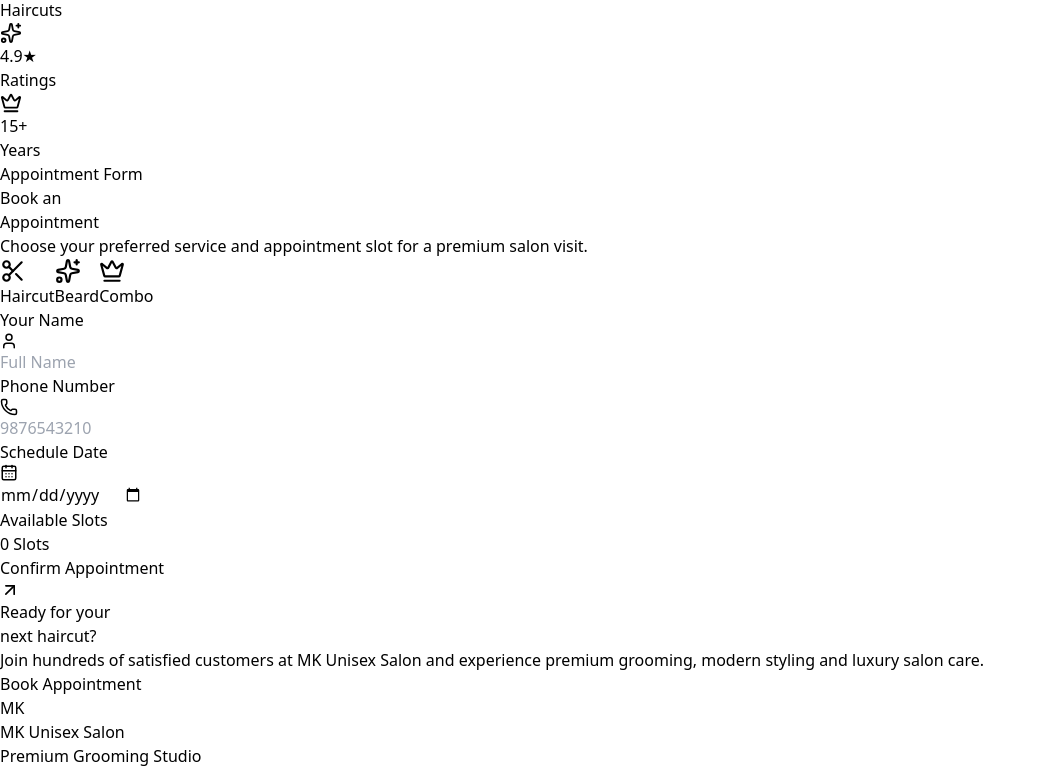
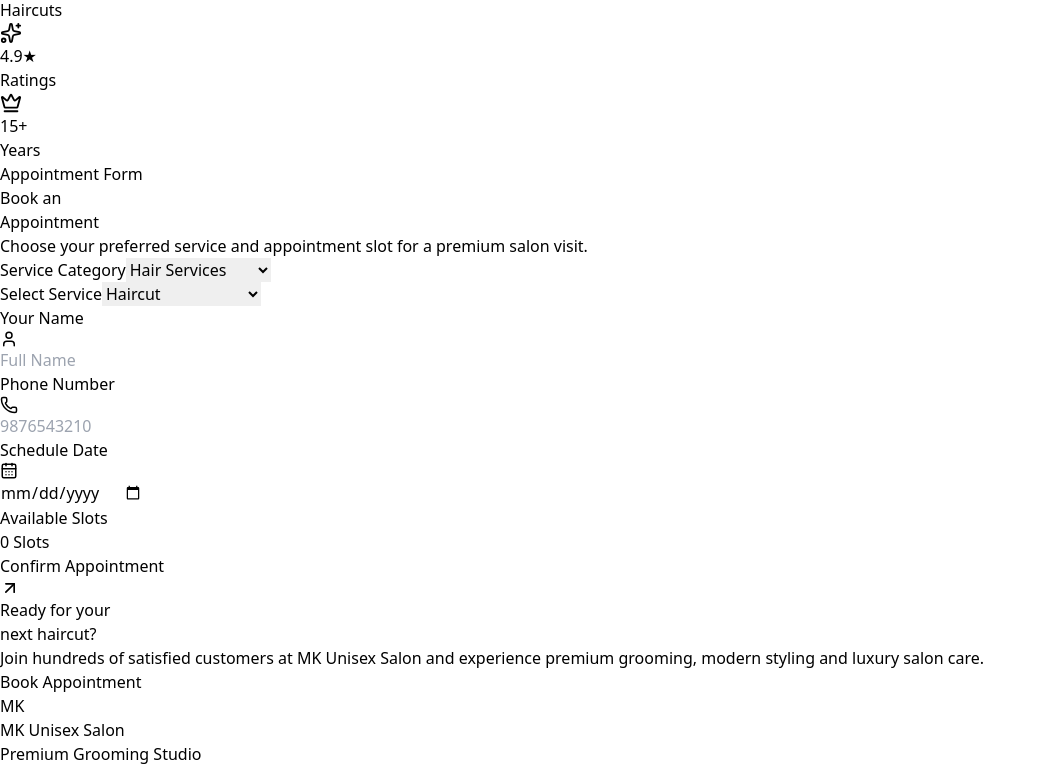
Before and after one commit to harshjaiswalprgm/barber-booking, a React (Vite) app in the folder frontend/: page / in a window 1280 px wide. Shown: the part 4153-4923 px from the top of the page, without its empty margins (0-1046 px from the left). Built offline with nearby package versions, Linux system fonts and the light colour scheme.

Commit message:
mazor booking form update

```diff
--- a/frontend/src/components/BookingForm.jsx
+++ b/frontend/src/components/BookingForm.jsx
@@ -1,263 +1,3 @@
-
-// import React, { useState, useEffect } from "react";
-// import axios from "axios";
-// import { motion } from "framer-motion";
-// import SlotGrid from "./SlotGrid";
-
-// export default function BookingForm() {
-
-//   const [name, setName] = useState("");
-//   const [phone, setPhone] = useState("");
-//   const [service, setService] = useState("Haircut");
-//   const [date, setDate] = useState("");
-//   const [slot, setSlot] = useState("");
-//   const [loading, setLoading] = useState(false);
-
-//   const [slots, setSlots] = useState([]);
-
-//   // ✅ Fetch slots when date changes
-//   useEffect(() => {
-
-//     if (!date) return;
-
-//     axios
-//       .get(
-//         `${import.meta.env.VITE_API_URL}/api/bookings/slots?date=${date}`
-//       )
-//       .then((res) => {
-
-//         console.log("SLOTS:", res.data);
-
-//         // ✅ Safety check
-//         if (Array.isArray(res.data)) {
-//           setSlots(res.data);
-//         } else {
-//           setSlots([]);
-//         }
-
-//       })
-//       .catch((err) => {
-
-//         console.log(err);
-
-//         setSlots([]);
-
-//       });
-
-//   }, [date]);
-
-//   // ✅ Prevent filter crash
-//   const availableCount = Array.isArray(slots)
-//     ? slots.filter((s) => s.available).length
-//     : 0;
-
-//   // ✅ Handle Booking
-//   const handleBook = async () => {
-
-//     if (!name || !phone || !date || !slot) {
-
-//       alert("Please fill all fields");
-
-//       return;
-
-//     }
-
-//     try {
-
-//       setLoading(true);
-
-//       await axios.post(
-
-//         `${import.meta.env.VITE_API_URL}/api/bookings`,
-
-//         {
-//           name,
-//           phone,
-//           service,
-//           date,
-//           time: slot,
-//         }
-
-//       );
-
-//       alert("Booking Confirmed!");
-
-//       window.open(
-//         `https://wa.me/91${phone}?text=Your MK Salon booking is confirmed at ${slot}`,
-//         "_blank"
-//       );
-
-//       // ✅ Reset
-//       setName("");
-//       setPhone("");
-//       setService("Haircut");
-//       setDate("");
-//       setSlot("");
-
-//     } catch (error) {
-
-//       console.log(error);
-
-//       alert(
-//         error.response?.data?.error ||
-//         "Booking failed. Try again."
-//       );
-
-//     } finally {
-
-//       setLoading(false);
-
-//     }
-
-//   };
-
-//   return (
-
-//     <div className="min-h-screen flex items-center justify-center bg-gradient-to-br from-gray-900 via-gray-800 to-black px-4">
-
-//       <motion.div
-//         initial={{ opacity: 0, y: 60 }}
-//         animate={{ opacity: 1, y: 0 }}
-//         transition={{ duration: 0.6 }}
-//         className="w-full max-w-xl"
-//       >
-
-//         <div className="bg-white/10 backdrop-blur-xl border border-gray-700 shadow-2xl rounded-3xl p-10 text-white">
-
-//           <h1 className="text-3xl font-bold text-center mb-2 text-yellow-400">
-//             MK Salon
-//           </h1>
-
-//           <p className="text-center text-gray-300 mb-8">
-//             Premium Grooming Experience
-//           </p>
-
-//           {/* Name */}
-//           <div className="mb-5">
-
-//             <label className="text-sm text-gray-300">
-//               Full Name
-//             </label>
-
-//             <input
-//               type="text"
-//               placeholder="Full Name"
-//               className="w-full mt-1 p-3 rounded-xl bg-white/10 border border-gray-600 focus:outline-none focus:ring-2 focus:ring-yellow-400"
-//               value={name}
-//               onChange={(e) => setName(e.target.value)}
-//             />
-
-//           </div>
-
-//           {/* Phone */}
-//           <div className="mb-5">
-
-//             <label className="text-sm text-gray-300">
-//               Phone Number
-//             </label>
-
-//             <input
-//               type="text"
-//               placeholder="9876543210"
-//               className="w-full mt-1 p-3 rounded-xl bg-white/10 border border-gray-600 focus:outline-none focus:ring-2 focus:ring-yellow-400"
-//               value={phone}
-//               onChange={(e) => setPhone(e.target.value)}
-//             />
-
-//           </div>
-
-//           {/* Service */}
-//           <div className="mb-5">
-
-//             <label className="text-sm text-gray-300">
-//               Select Service
-//             </label>
-
-//             <select
-//               className="w-full mt-1 p-3 rounded-xl bg-white/10 border border-gray-600 focus:outline-none focus:ring-2 focus:ring-yellow-400"
-//               value={service}
-//               onChange={(e) => setService(e.target.value)}
-//             >
-
-//               <option className="text-black">
-//                 Haircut
-//               </option>
-
-//               <option className="text-black">
-//                 Beard Trim
-//               </option>
-
-//               <option className="text-black">
-//                 Haircut + Beard
-//               </option>
-
-//             </select>
-
-//           </div>
-
-//           {/* Date */}
-//           <div className="mb-5">
-
-//             <label className="text-sm text-gray-300">
-//               Select Date
-//             </label>
-
-//             <input
-//               type="date"
-//               className="w-full mt-1 p-3 rounded-xl bg-white/10 border border-gray-600 focus:outline-none focus:ring-2 focus:ring-yellow-400"
-//               value={date}
-//               onChange={(e) => setDate(e.target.value)}
-//             />
-
-//           </div>
-
-//           {/* Available slots */}
-//           <p className="text-sm text-gray-300 mb-3">
-
-//             Only{" "}
-
-//             <span className="text-yellow-400 font-bold">
-//               {availableCount}
-//             </span>{" "}
-
-//             slots left today
-
-//           </p>
-
-//           {/* Slot Grid */}
-//           <div className="mb-6">
-
-//             <SlotGrid
-//               slots={slots}
-//               selected={slot}
-//               onSelect={setSlot}
-//             />
-
-//           </div>
-
-//           {/* Button */}
-//           <motion.button
-//             whileHover={{ scale: 1.03 }}
-//             whileTap={{ scale: 0.97 }}
-//             onClick={handleBook}
-//             disabled={loading}
-//             className="w-full bg-yellow-500 text-black py-3 rounded-2xl font-bold shadow-lg hover:bg-yellow-400 transition disabled:opacity-50"
-//           >
-
-//             {loading ? "Booking..." : "Confirm Booking"}
-
-//           </motion.button>
-
-//         </div>
-
-//       </motion.div>
-
-//     </div>
-
-//   );
-// }
-
-
 import React, { useState, useEffect } from "react";
 import axios from "axios";
 import { motion } from "framer-motion";
@@ -274,38 +14,98 @@
 import SlotGrid from "./SlotGrid";
 
 export default function BookingForm() {
-
   const [name, setName] = useState("");
   const [phone, setPhone] = useState("");
   const [service, setService] = useState("Haircut");
   const [date, setDate] = useState("");
   const [slot, setSlot] = useState("");
   const [loading, setLoading] = useState(false);
+  const [category, setCategory] = useState("Hair Services");
 
   const [slots, setSlots] = useState([]);
+  const services = {
+    "Hair Services": [
+      "Haircut",
+      "Hair Wash",
+      "Blow Dry",
+      "Hair Colour",
+      "Root Touch Up",
+      "Global Hair Colour",
+    ],
+
+    "Hair Treatments": [
+      "Keratin Treatment",
+      "Keratin Botox",
+      "Smoothening",
+      "Kerasmooth",
+      "Nanoplastia Organic",
+      "Protein Treatment",
+      "Moisture Therapy",
+    ],
+
+    "Hair Spa": [
+      "Matrix Hair Spa",
+      "Loreal Hair Spa",
+      "Keratin Hair Spa",
+      "Botox Hair Spa",
+      "Anti Dandruff Hair Spa",
+      "Anti Hair Fall Hair Spa",
+    ],
+
+    "Facial & Cleanup": [
+      "Fruit Facial",
+      "Aroma Facial",
+      "Lotus Facial",
+      "Wine Facial",
+      "Diamond Glow Facial",
+      "Basic De Tan",
+      "Ozone De Tan",
+      "O3+ De Tan",
+      "Hydra Facial",
+    ],
+
+    Waxing: [
+      "Full Arms Wax",
+      "Full Legs Wax",
+      "Honey Wax",
+      "Chocolate Wax",
+      "Rica Wax",
+    ],
+
+    Massage: ["Head Massage", "Body Massage"],
+
+    "Men Packages": [
+      "Haircut + Beard",
+      "Haircut + Hair Spa",
+      "Haircut + Head Massage",
+      "Haircut + Beard + Hair Spa",
+    ],
+
+    "Special Offers": [
+      "Botox Treatment",
+      "Keratin Treatment Offer",
+      "Highlight Balayage",
+      "Premium Facial Combo",
+      "Premium De Tan Cleanup",
+    ],
+  };
 
   // FETCH SLOTS
   useEffect(() => {
-
     if (!date) return;
 
     axios
-      .get(
-        `${import.meta.env.VITE_API_URL}/api/bookings/slots?date=${date}`
-      )
+      .get(`${import.meta.env.VITE_API_URL}/api/bookings/slots?date=${date}`)
       .then((res) => {
-
         if (Array.isArray(res.data)) {
           setSlots(res.data);
         } else {
           setSlots([]);
         }
-
       })
       .catch(() => {
         setSlots([]);
       });
-
   }, [date]);
 
   // AVAILABLE COUNT
@@ -315,21 +115,16 @@
 
   // BOOK
   const handleBook = async () => {
-
     if (!name || !phone || !date || !slot) {
-
       alert("Please fill all fields");
 
       return;
-
     }
 
     try {
-
       setLoading(true);
 
       await axios.post(
-
         `${import.meta.env.VITE_API_URL}/api/bookings`,
 
         {
@@ -338,8 +133,7 @@
           service,
           date,
           time: slot,
-        }
-
+        },
       );
 
       alert("Booking Confirmed!");
@@ -349,71 +143,42 @@
       setService("Haircut");
       setDate("");
       setSlot("");
-
     } catch (error) {
-
-      alert(
-        error.response?.data?.error ||
-        "Booking failed"
-      );
-
+      alert(error.response?.data?.error || "Booking failed");
     } finally {
-
       setLoading(false);
-
     }
-
   };
 
   return (
-
-    <section
-      id="booking"
-      className="bg-[#0b0b0b] py-20 px-5 md:px-8"
-    >
-
+    <section id="booking" className="bg-[#0b0b0b] py-20 px-5 md:px-8">
       <div className="max-w-6xl mx-auto">
-
         <div className="grid lg:grid-cols-2 overflow-hidden rounded-[32px] border border-white/10 bg-[#111111]">
-
           {/* LEFT SIDE */}
           <div className="relative p-10 md:p-14 bg-[#0d0d0d] flex flex-col justify-between min-h-[760px] overflow-hidden">
-
             {/* Glow */}
             <div className="absolute top-0 left-0 w-[300px] h-[300px] bg-yellow-500/10 blur-3xl rounded-full"></div>
 
             {/* CONTENT */}
             <div className="relative z-10">
-
               <p className="uppercase tracking-[5px] text-yellow-400 text-xs mb-5">
                 MK UNISEX SALON
               </p>
 
               <h1 className="text-[52px] md:text-[72px] leading-[0.9] tracking-[-3px] font-black text-white mb-8">
-
                 Book Your
-
                 <br />
-
-                <span className="text-yellow-400">
-                  Style
-                </span>
-
+                <span className="text-yellow-400">Style</span>
               </h1>
 
               <p className="text-gray-400 leading-8 text-[15px] max-w-sm">
-
-                Luxury grooming, modern cuts, beard styling
-                and premium salon experience designed for
-                confidence.
-
+                Luxury grooming, modern cuts, beard styling and premium salon
+                experience designed for confidence.
               </p>
-
             </div>
 
             {/* IMAGE */}
             <div className="relative rounded-[28px] overflow-hidden mt-12 h-[320px] group">
-
               <img
                 src="https://images.unsplash.com/photo-1621605815971-fbc98d665033?q=80&w=1200&auto=format&fit=crop"
                 alt=""
@@ -423,7 +188,6 @@
               <div className="absolute inset-0 bg-gradient-to-t from-black/80 to-transparent"></div>
 
               <div className="absolute bottom-5 left-5">
-
                 <p className="text-yellow-400 text-xs tracking-[4px] uppercase mb-1">
                   Since 2018
                 </p>
@@ -431,282 +195,173 @@
                 <h3 className="text-white text-3xl font-bold">
                   Premium Grooming
                 </h3>
-
               </div>
-
             </div>
 
             {/* STATS */}
             <div className="grid grid-cols-3 gap-4 mt-8">
+              <div className="bg-white/[0.03] border border-white/10 rounded-[24px] p-5">
+                <Scissors size={22} className="text-yellow-400 mb-4" />
 
-              <div className="bg-white/[0.03] border border-white/10 rounded-[24px] p-5">
+                <h3 className="text-3xl font-black text-white">500+</h3>
 
-                <Scissors
-                  size={22}
-                  className="text-yellow-400 mb-4"
-                />
-
-                <h3 className="text-3xl font-black text-white">
-                  500+
-                </h3>
-
-                <p className="text-gray-500 text-sm mt-1">
-                  Haircuts
-                </p>
-
+                <p className="text-gray-500 text-sm mt-1">Haircuts</p>
               </div>
 
               <div className="bg-white/[0.03] border border-white/10 rounded-[24px] p-5">
+                <Sparkles size={22} className="text-yellow-400 mb-4" />
 
-                <Sparkles
-                  size={22}
-                  className="text-yellow-400 mb-4"
-                />
+                <h3 className="text-3xl font-black text-white">4.9★</h3>
 
-                <h3 className="text-3xl font-black text-white">
-                  4.9★
-                </h3>
-
-                <p className="text-gray-500 text-sm mt-1">
-                  Ratings
-                </p>
-
+                <p className="text-gray-500 text-sm mt-1">Ratings</p>
               </div>
 
               <div className="bg-white/[0.03] border border-white/10 rounded-[24px] p-5">
+                <Crown size={22} className="text-yellow-400 mb-4" />
 
-                <Crown
-                  size={22}
-                  className="text-yellow-400 mb-4"
-                />
+                <h3 className="text-3xl font-black text-white">15+</h3>
 
-                <h3 className="text-3xl font-black text-white">
-                  15+
-                </h3>
-
-                <p className="text-gray-500 text-sm mt-1">
-                  Years
-                </p>
-
+                <p className="text-gray-500 text-sm mt-1">Years</p>
               </div>
-
             </div>
-
           </div>
 
           {/* RIGHT SIDE */}
           <div className="bg-[#f5f1ea] px-10 md:px-14 py-14 flex flex-col justify-center">
-
             <div className="max-w-lg mx-auto w-full">
-
               {/* HEADER */}
               <div className="mb-10">
-
                 <p className="uppercase tracking-[5px] text-gray-500 text-xs mb-4">
                   Appointment Form
                 </p>
 
                 <h2 className="text-[48px] leading-[1] tracking-[-2px] font-black text-black mb-5">
-
                   Book an
-
                   <br />
-
                   Appointment
-
                 </h2>
 
                 <p className="text-gray-600 leading-7 text-[15px]">
-
-                  Choose your preferred service and
-                  appointment slot for a premium salon visit.
-
+                  Choose your preferred service and appointment slot for a
+                  premium salon visit.
                 </p>
-
               </div>
 
               {/* SERVICES */}
-              <div className="grid grid-cols-3 gap-4 mb-8">
+              <div className="space-y-4 mb-8">
+                <div>
+                  <label className="text-sm font-medium text-gray-600 block mb-2">
+                    Service Category
+                  </label>
 
-                {/* HAIRCUT */}
-                <button
-                  onClick={() => setService("Haircut")}
-                  className={`rounded-[24px] p-5 border transition duration-300 ${
-                    service === "Haircut"
-                      ? "bg-black text-white border-black"
-                      : "bg-white border-gray-200 hover:border-black"
-                  }`}
-                >
+                  <select
+                    value={category}
+                    onChange={(e) => {
+                      setCategory(e.target.value);
+                      setService(services[e.target.value][0]);
+                    }}
+                    className="w-full bg-white border border-gray-200 rounded-2xl px-4 py-4 outline-none"
+                  >
+                    {Object.keys(services).map((cat) => (
+                      <option key={cat} value={cat}>
+                        {cat}
+                      </option>
+                    ))}
+                  </select>
+                </div>
 
-                  <Scissors
-                    size={26}
-                    className="mx-auto mb-3"
-                  />
+                <div>
+                  <label className="text-sm font-medium text-gray-600 block mb-2">
+                    Select Service
+                  </label>
 
-                  <p className="font-semibold text-sm">
-                    Haircut
-                  </p>
-
-                </button>
-
-                {/* BEARD */}
-                <button
-                  onClick={() => setService("Beard Trim")}
-                  className={`rounded-[24px] p-5 border transition duration-300 ${
-                    service === "Beard Trim"
-                      ? "bg-black text-white border-black"
-                      : "bg-white border-gray-200 hover:border-black"
-                  }`}
-                >
-
-                  <Sparkles
-                    size={26}
-                    className="mx-auto mb-3"
-                  />
-
-                  <p className="font-semibold text-sm">
-                    Beard
-                  </p>
-
-                </button>
-
-                {/* COMBO */}
-                <button
-                  onClick={() =>
-                    setService("Haircut + Beard")
-                  }
-                  className={`rounded-[24px] p-5 border transition duration-300 ${
-                    service === "Haircut + Beard"
-                      ? "bg-black text-white border-black"
-                      : "bg-white border-gray-200 hover:border-black"
-                  }`}
-                >
-
-                  <Crown
-                    size={26}
-                    className="mx-auto mb-3"
-                  />
-
-                  <p className="font-semibold text-sm">
-                    Combo
-                  </p>
-
-                </button>
-
+                  <select
+                    value={service}
+                    onChange={(e) => setService(e.target.value)}
+                    className="w-full bg-white border border-gray-200 rounded-2xl px-4 py-4 outline-none"
+                  >
+                    {services[category].map((item) => (
+                      <option key={item} value={item}>
+                        {item}
+                      </option>
+                    ))}
+                  </select>
+                </div>
               </div>
 
               {/* INPUTS */}
               <div className="grid md:grid-cols-2 gap-4 mb-4">
-
                 {/* NAME */}
                 <div>
-
                   <label className="text-sm font-medium text-gray-600 block mb-2">
                     Your Name
                   </label>
 
                   <div className="bg-white border border-gray-200 rounded-2xl px-4 py-4 flex items-center gap-3">
-
-                    <User
-                      size={18}
-                      className="text-gray-400"
-                    />
+                    <User size={18} className="text-gray-400" />
 
                     <input
                       type="text"
                       placeholder="Full Name "
                       className="bg-transparent outline-none w-full"
                       value={name}
-                      onChange={(e) =>
-                        setName(e.target.value)
-                      }
+                      onChange={(e) => setName(e.target.value)}
                     />
-
                   </div>
-
                 </div>
 
                 {/* PHONE */}
                 <div>
-
                   <label className="text-sm font-medium text-gray-600 block mb-2">
                     Phone Number
                   </label>
 
                   <div className="bg-white border border-gray-200 rounded-2xl px-4 py-4 flex items-center gap-3">
-
-                    <Phone
-                      size={18}
-                      className="text-gray-400"
-                    />
+                    <Phone size={18} className="text-gray-400" />
 
                     <input
                       type="text"
                       placeholder="9876543210"
                       className="bg-transparent outline-none w-full"
                       value={phone}
-                      onChange={(e) =>
-                        setPhone(e.target.value)
-                      }
+                      onChange={(e) => setPhone(e.target.value)}
                     />
-
                   </div>
-
                 </div>
-
               </div>
 
               {/* DATE */}
               <div className="mb-8">
-
                 <label className="text-sm font-medium text-gray-600 block mb-2">
                   Schedule Date
                 </label>
 
                 <div className="bg-white border border-gray-200 rounded-2xl px-4 py-4 flex items-center gap-3">
-
-                  <CalendarDays
-                    size={18}
-                    className="text-gray-400"
-                  />
+                  <CalendarDays size={18} className="text-gray-400" />
 
                   <input
                     type="date"
                     className="bg-transparent outline-none w-full"
                     value={date}
-                    onChange={(e) =>
-                      setDate(e.target.value)
-                    }
+                    onChange={(e) => setDate(e.target.value)}
                   />
-
                 </div>
-
               </div>
 
               {/* SLOT HEADER */}
               <div className="flex items-center justify-between mb-4">
-
                 <h3 className="text-xl font-bold text-black">
                   Available Slots
                 </h3>
 
                 <div className="bg-black text-white px-4 py-2 rounded-full text-sm font-semibold">
-
                   {availableCount} Slots
-
                 </div>
-
               </div>
 
               {/* SLOT GRID */}
               <div className="mb-8">
-
-                <SlotGrid
-                  slots={slots}
-                  selected={slot}
-                  onSelect={setSlot}
-                />
-
+                <SlotGrid slots={slots} selected={slot} onSelect={setSlot} />
               </div>
 
               {/* BUTTON */}
@@ -717,25 +372,14 @@
                 disabled={loading}
                 className="w-full bg-black hover:bg-yellow-400 hover:text-black text-white py-5 rounded-2xl font-bold text-lg flex items-center justify-center gap-3 transition duration-300"
               >
-
-                {loading
-                  ? "Booking..."
-                  : "Confirm Appointment"}
+                {loading ? "Booking..." : "Confirm Appointment"}
 
                 <ArrowUpRight size={20} />
-
               </motion.button>
-
             </div>
-
           </div>
-
         </div>
-
       </div>
-
     </section>
-
   );
-
 }
```
